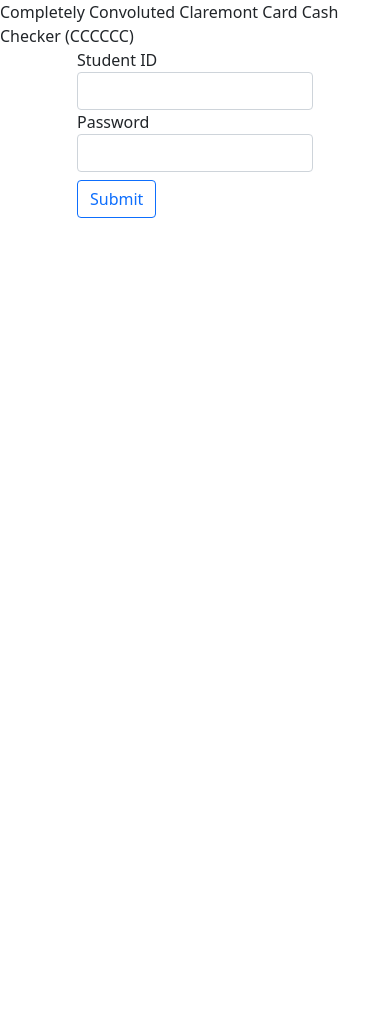
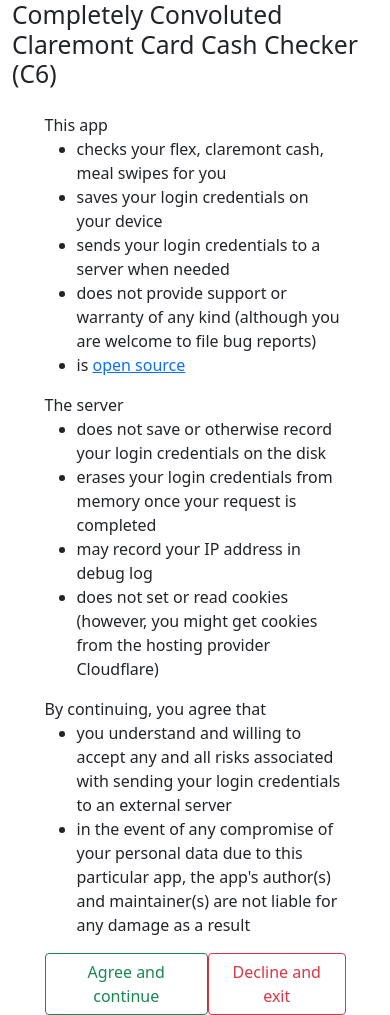
Before and after one commit to mia1024/claremont-card-cash-checker, a Flask app: page / in a window 390 px wide. Before the commit the page ends 218 px from the top, so only its background shows below. Run offline with Flask 2, Linux system fonts and the light colour scheme.

Commit message:
UI Update

```diff
--- a/app.py
+++ b/app.py
@@ -1,12 +1,13 @@
-from flask import Flask, request, jsonify, render_template
+from flask import Flask, request, jsonify, render_template, make_response
 import time, requests, sys, re
 
 app = Flask("CCCCCC")
 
-class LoginFailed(Exception):pass
 
-def check(username,password):
+class LoginFailed(Exception): pass
 
+
+def check(username, password):
     s = requests.Session()
     s.headers["User-Agent"] = 'Mozilla/5.0 (Windows; U; Windows NT 5.1; es-ES; rv:1.7.5) Gecko/20060127 Netscape/8.1'
     r = s.get("https://cards.services.claremont.edu/login.php")
@@ -39,23 +40,65 @@ def check(username,password):
     return res
 
 
-
-@app.route("/",methods=["GET","POST"])
+@app.route("/", methods=["GET", "POST"])
 def index():
-    if request.method=="GET":
+    if request.method == "GET":
         return render_template("index.html")
     else:
-        j=request.get_json()
+        j = request.get_json()
         try:
-            res=check(j.get("username"),j.get("password"))
+            res = check(j.get("username"), j.get("password"))
             return jsonify({
-                "Flex":res[0],
-                "Cash":res[1],
-                "Swipe":res[2]
+                "Flex": res[0],
+                "Cash": res[1],
+                "Swipe": res[2]
             })
         except LoginFailed:
             return "", 401
         except:
             return "", 400
+
+
+@app.route("/manifest.json", methods=["GET"])
+def manifest():
+    return jsonify({
+        "name": "Completely Convoluted Claremont Card Cash Checker",
+        "short_name": "C6",
+        "start_url": "/",
+        "display": "standalone",
+        "description": "Check your card balance more easily",
+        "orientation": "portrait",
+        "icons": [
+            {
+                "type": "image/png",
+                "sizes": f"{w}x{w}",
+                "src": f"https://raw.githubusercontent.com/mia1024/claremont-card-cash-checker/web/icons/{w}.png"
+            } for w in (48, 72, 96, 144, 192, 512)
+        ]
+    })
+
+
+@app.route("/sw.js", methods=["GET"])
+def sw():
+    # for PWA
+    resp = make_response("""
+    self.addEventListener("fetch", (event) => {
+  if (event.request.mode === "navigate") {
+    event.respondWith(
+      (async () => {
+        try {
+          return await fetch(event.request);
+        } catch (error) {
+          return new Response("No internet connection. ", {headers:{"Content-Type": "text/html"}})
+        }
+      })()
+    );
+  }})
+
+    """)
+    resp.headers["Content-Type"] = "text/javascript"
+    return resp
+
+
 if __name__ == "__main__":
     app.run(debug=True)
--- a/templates/index.html
+++ b/templates/index.html
@@ -2,16 +2,22 @@
 <html lang="en">
 <head>
     <title>
-        CCCCCC
+        Claremont Card Cash Checker
     </title>
     <meta name="viewport" content="width=device-width, initial-scale=1">
     <link href="https://cdn.jsdelivr.net/npm/bootstrap@5.1.2/dist/css/bootstrap.min.css" rel="stylesheet"
           integrity="sha384-uWxY/CJNBR+1zjPWmfnSnVxwRheevXITnMqoEIeG1LJrdI0GlVs/9cVSyPYXdcSF" crossorigin="anonymous">
     <!--    <script src="https://cdn.jsdelivr.net/npm/@popperjs/core@2.10.2/dist/umd/popper.min.js" integrity="sha384-7+zCNj/IqJ95wo16oMtfsKbZ9ccEh31eOz1HGyDuCQ6wgnyJNSYdrPa03rtR1zdB" crossorigin="anonymous"></script>-->
+    <link rel="manifest" href="/manifest.json">
     <script src="https://cdn.jsdelivr.net/npm/bootstrap@5.1.2/dist/js/bootstrap.min.js"
             integrity="sha384-PsUw7Xwds7x08Ew3exXhqzbhuEYmA2xnwc8BuD6SEr+UmEHlX8/MCltYEodzWA4u"
             crossorigin="anonymous"></script>
     <script>
+        function dismissConsent() {
+            localStorage.setItem("consented", "true")
+            document.body.classList.add("consented")
+        }
+
         function doCheck() { // this is textbook example of bad function name :)
             let username = document.getElementById("username").value
             let password = document.getElementById("password").value
@@ -19,12 +25,32 @@
             document.getElementById("check-button").classList.add("disabled")
         }
 
+        function displayResult(res) {
+
+            let l = document.createElement("ul")
+            for (let key in res) {
+                let li = document.createElement("li")
+                li.innerText = `${key}: ${res[key]}`
+                l.appendChild(li)
+            }
+            let r = document.getElementById("result")
+            r.classList.remove("show-spinner")
+            r.appendChild(l)
+
+            let b = document.createElement("button")
+            b.className = "btn btn-outline-secondary"
+            b.innerText = "Clear saved credentials"
+
+            b.onclick = function () {
+                localStorage.clear()
+                location.reload()
+            }
+            r.appendChild(b)
+        }
 
         async function check(username, password) {
-            let s = document.createElement("div")
-            s.classList.add("spinner-border")
-            s.classList.add("text-primary")
-            document.getElementById("result").appendChild(s)
+
+            document.getElementById("result").classList.add("show-spinner")
 
             let res = await fetch("/", {
                 method: "POST",
@@ -34,44 +60,29 @@
             })
 
             if (res.status === 200) {
+                let j = await res.json()
                 document.body.classList.add("login-valid")
                 document.body.classList.remove("invalid-login")
-                let j = await res.json()
-                let l = document.createElement("ul")
-                for (let key in j) {
-                    let li = document.createElement("li")
-                    li.innerText = `${key}: ${j[key]}`
-                    l.appendChild(li)
-                }
-                let r = document.getElementById("result")
-                r.innerHTML = ""
-                r.appendChild(l)
 
-                let b = document.createElement("button")
-                b.className = "btn btn-outline-secondary"
-                b.innerText = "Clear saved credentials"
-
-                b.onclick = function () {
-                    localStorage.clear()
-                    document.body.classList.remove("login-valid")
-                    document.body.classList.remove("invalid-login")
-                    r.removeChild(b)
-                }
-
-                r.appendChild(b)
+                displayResult(j)
 
                 localStorage.setItem("username", username)
                 localStorage.setItem("password", password)
                 localStorage.setItem("validLogin", "true")
+                localStorage.setItem("lastChecked", new Date().getTime())
+                localStorage.setItem("lastResult", JSON.stringify(j))
+
             } else if (res.status === 401) {
+                document.body.classList.remove("login-valid")
                 document.body.classList.add("invalid-login")
+                document.getElementById("result").classList.remove("show-spinner")
             }
 
             document.getElementById("check-button").classList.remove("disabled")
         }
     </script>
     <style>
-        .login-valid #password-form {
+        .login-valid.consented #password-form {
             display: none;
         }
 
@@ -82,16 +93,103 @@
         .invalid-login #invalid-login {
             display: block;
         }
+
+        #password-form, #result {
+            display: none;
+        }
+
+        .consented #password-form {
+            display: flex;
+        }
+
+        .consented #result{
+            display: block;
+        }
+
+        .consented #consent {
+            display: none;
+        }
+
+        #spinner {
+            display: none;
+        }
+
+        #result.show-spinner #spinner {
+            display: block;
+        }
+        @media (display-mode: standalone) {
+            #pwa-install{
+                display: none;
+            }
+        }
+
     </style>
 </head>
 
 <body class="login-valid">
+
 <div class="container">
     <div class="row justify-content-around">
-        Completely Convoluted Claremont Card Cash Checker (CCCCCC)
+        <h2>
+            Completely Convoluted Claremont Card Cash Checker (C6)
+        </h2>
     </div>
+    <div class="row justify-content-around" id="consent">
+        <div style="margin-top:1em" class="col-10 col-sm-10 col-md-8">
+            This app
+            <ul>
+                <li>
+                    checks your flex, claremont cash, meal swipes for you
+                </li>
+                <li>
+                    saves your login credentials on your device
+                </li>
+                <li>
+                    sends your login credentials to a server when needed
+                </li>
+                <li>
+                    does not provide support or warranty of any kind (although you are welcome to file bug reports)
+                </li>
+
+                <li>
+                    is <a href="https://github.com/mia1024/claremont-card-cash-checker/tree/web">open source</a>
+                </li>
+            </ul>
+            The server
+            <ul>
+                <li>
+                    does not save or otherwise record your login credentials on the disk
+                </li>
+                <li>
+                    erases your login credentials from memory once your request is completed
+                </li>
+                <li>
+                    may record your IP address in debug log
+                </li>
+                <li>
+                    does not set or read cookies (however, you might get cookies from the hosting provider Cloudflare)
+                </li>
+            </ul>
+            By continuing, you agree that
+            <ul>
+                <li>
+                    you understand and willing to accept any and all risks associated with
+                    sending your login credentials to an external server
+                </li>
+                <li>
+                    in the event of any compromise of your personal data due to this particular
+                    app, the app's author(s) and maintainer(s) are not liable for any damage as a result
+                </li>
+            </ul>
+            <div style="display: flex;justify-content: space-between">
+                <button class="btn btn-outline-success" onclick="dismissConsent()"> Agree and continue</button>
+                <button class="btn btn-outline-danger" onclick="location.href='about:blank'"> Decline and exit</button>
+            </div>
+        </div>
+    </div>
+
     <div class="row justify-content-around" id="password-form">
-        <form class="col-8 col-sm-8 col-md-6">
+        <form class="col-10 col-sm-8 col-md-6">
             <div>
                 <div class="form-group">
                     <label for="username">Student ID</label>
@@ -114,23 +212,67 @@
     </div>
     <div class="row justify-content-around">
         <div id="result" class="col-8 col-sm-8 col-md-6">
+            <div class="spinner-border text-primary" id="spinner"></div>
+        </div>
+    </div>
 
-        </div>
+    <div id="pwa-install" class="row justify-content-around visually-hidden" style="margin-top:3em">
+        <button class="btn btn-outline-success">Install as standalone app</button>
     </div>
 </div>
 
 <script>
+    let installPrompt = undefined
+
+    if (localStorage.getItem("consented") === "true") {
+        document.body.classList.add("consented")
+    }
+
     if (localStorage.getItem("validLogin") === "true") {
-        let username = localStorage.getItem("username")
-        let password = localStorage.getItem("password")
-        check(username, password).catch(_ => {
-            console.error(_)
-            document.body.classList.remove("login-valid")
-            document.body.classList.add("invalid-login")
-        })
+        let t = new Date(parseInt(localStorage.getItem("lastChecked")))
+        if (new Date().getTime() - t.getTime() < 30 * 60 * 1000) {
+            let cacheInfoBox = document.createElement("div")
+            cacheInfoBox.className = "alert alert-info"
+            cacheInfoBox.innerText = "Using cached result from " + (t =>
+                    t < 60 ? Math.round(t) + " seconds ago" : Math.round(t / 60) + " minutes ago"
+            )((new Date().getTime() - t.getTime()) / 1000)
+            document.getElementById("result").appendChild(cacheInfoBox)
+
+            let b = document.createElement("button")
+            b.className = "btn btn-outline-warning"
+            b.style.marginBottom = "2em"
+            b.onclick = () => {
+                localStorage.removeItem("lastChecked")
+                location.reload()
+            }
+            b.innerText = "Force re-check now"
+            // d.appendChild(b)
+            document.getElementById("result").appendChild(b)
+            displayResult(JSON.parse(localStorage.getItem("lastResult")))
+
+        } else {
+            let username = localStorage.getItem("username")
+            let password = localStorage.getItem("password")
+            check(username, password).catch(e => {
+                console.error(e)
+                document.body.classList.remove("login-valid")
+                document.body.classList.add("invalid-login")
+            })
+        }
+
     } else {
         document.body.classList.remove("login-valid")
     }
+    window.onload = () => navigator.serviceWorker.register('/sw.js')
+
+    window.addEventListener("beforeinstallprompt", e => {
+        e.preventDefault()
+        installPrompt = e
+        console.log("PWA install detected")
+        if (localStorage.getItem("consented") === "true") {
+            document.getElementById("pwa-install").classList.remove("visually-hidden")
+        }
+    })
 </script>
 </body>
 </html>
```
